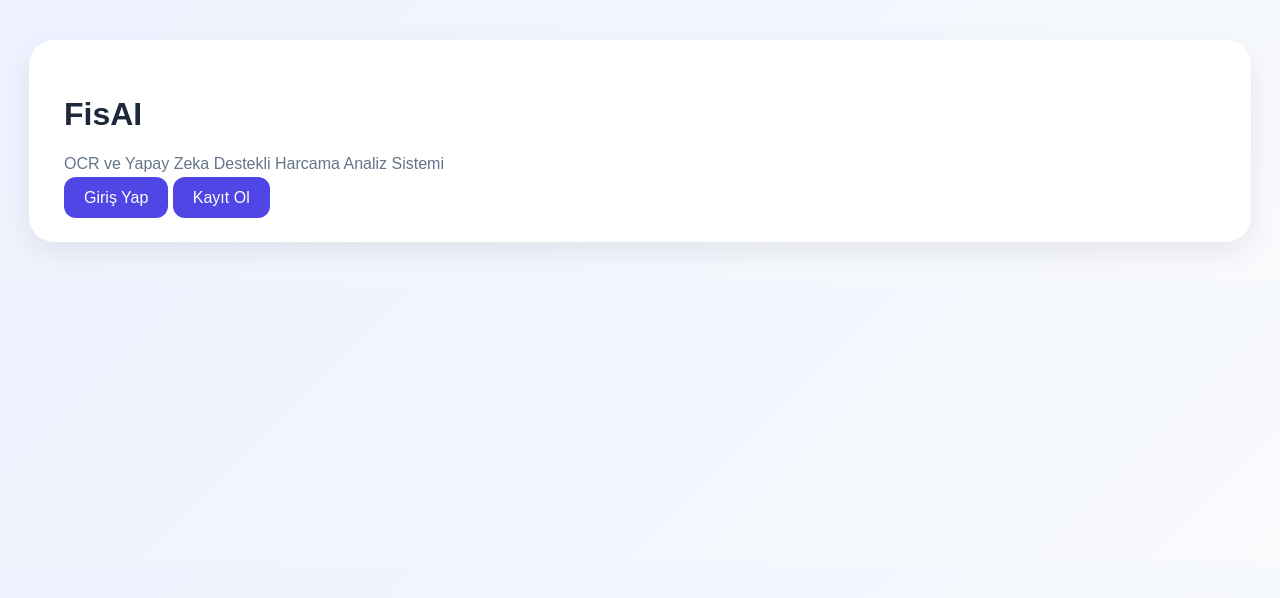
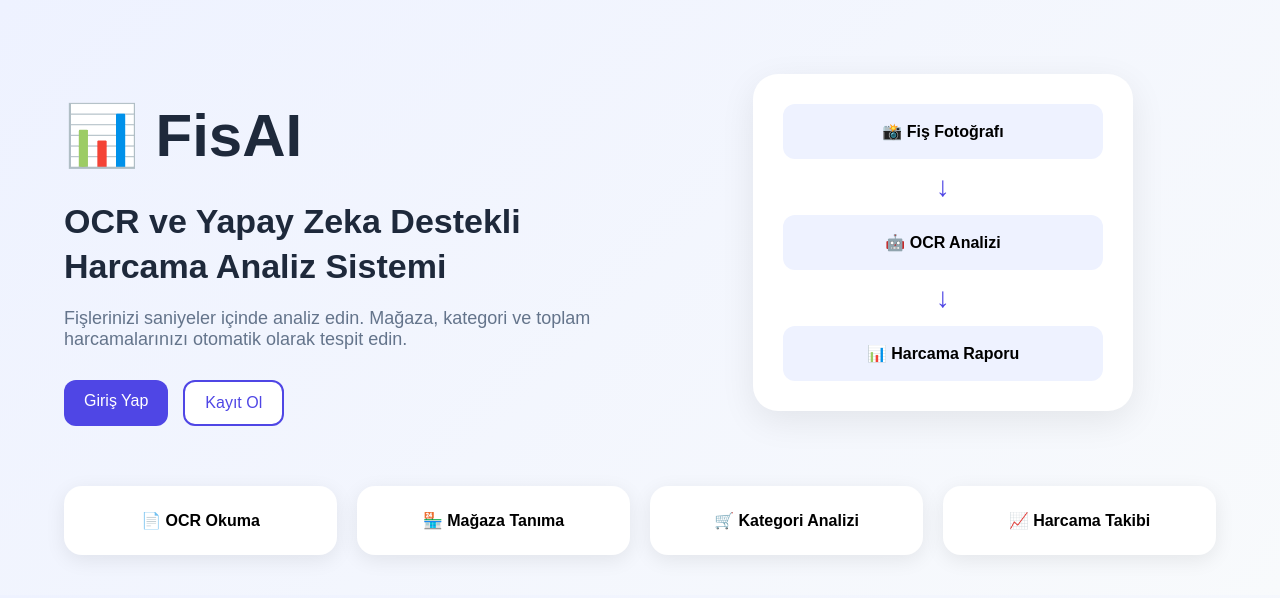
Before and after one commit to havinozvaris/fisai-web, a Flask app: page / in a window 1280 px wide. Shown: the top 598 px of the page. Run offline with Flask 3, Linux system fonts and the light colour scheme.

Commit message:
güncellendi

```diff
--- a/static/css/style.css
+++ b/static/css/style.css
@@ -350,3 +350,185 @@ UPLOAD SAYFASI
     border:1px solid #ddd;
     border-radius:12px;
 }
+
+.hero-container{
+    width:90%;
+    max-width:1200px;
+    margin:60px auto;
+    display:flex;
+    align-items:center;
+    justify-content:space-between;
+    gap:60px;
+}
+
+.hero-left{
+    flex:1;
+}
+
+.hero-left h1{
+    font-size:60px;
+    margin-bottom:10px;
+}
+
+.hero-left h2{
+    font-size:34px;
+    line-height:1.3;
+    margin-bottom:20px;
+}
+
+.hero-left p{
+    font-size:18px;
+    color:#64748b;
+    margin-bottom:30px;
+}
+
+.hero-buttons{
+    display:flex;
+    gap:15px;
+}
+
+.secondary-btn{
+    background:white;
+    color:#4f46e5;
+    border:2px solid #4f46e5;
+}
+
+.secondary-btn:hover{
+    background:#eef2ff;
+}
+
+.hero-right{
+    flex:1;
+    display:flex;
+    justify-content:center;
+}
+
+.phone-card{
+    width:320px;
+    background:white;
+    padding:30px;
+    border-radius:25px;
+    box-shadow:0 10px 35px rgba(0,0,0,.08);
+}
+
+.phone-step{
+    background:#eef2ff;
+    padding:18px;
+    border-radius:12px;
+    text-align:center;
+    font-weight:600;
+}
+
+.arrow{
+    text-align:center;
+    font-size:28px;
+    margin:12px 0;
+    color:#4f46e5;
+}
+
+.features{
+    width:90%;
+    max-width:1200px;
+    margin:40px auto;
+    display:grid;
+    grid-template-columns:repeat(4,1fr);
+    gap:20px;
+}
+
+.feature-card{
+    background:white;
+    padding:25px;
+    border-radius:18px;
+    text-align:center;
+    font-weight:600;
+    box-shadow:0 5px 20px rgba(0,0,0,.08);
+}
+
+@media(max-width:900px){
+
+    .hero-container{
+        flex-direction:column;
+        text-align:center;
+    }
+
+    .features{
+        grid-template-columns:1fr 1fr;
+    }
+
+    .hero-left h1{
+        font-size:42px;
+    }
+
+    .hero-left h2{
+        font-size:26px;
+    }
+}
+
+.auth-page{
+    min-height:100vh;
+    display:flex;
+    justify-content:center;
+    align-items:center;
+}
+
+.auth-container{
+    width:420px;
+    background:white;
+    padding:40px;
+    border-radius:24px;
+    box-shadow:0 15px 40px rgba(0,0,0,.08);
+}
+
+.auth-icon{
+    font-size:50px;
+    text-align:center;
+    margin-bottom:10px;
+}
+
+.auth-title{
+    text-align:center;
+    margin-bottom:10px;
+}
+
+.auth-subtitle{
+    text-align:center;
+    color:#64748b;
+    margin-bottom:25px;
+}
+
+.auth-container input{
+    width:100%;
+    padding:15px;
+    margin-bottom:15px;
+    border:1px solid #e5e7eb;
+    border-radius:12px;
+    box-sizing:border-box;
+}
+
+.auth-btn{
+    width:100%;
+    padding:15px;
+    background:#4f46e5;
+    color:white;
+    border:none;
+    border-radius:12px;
+    font-size:16px;
+    font-weight:600;
+    cursor:pointer;
+}
+
+.auth-btn:hover{
+    background:#3730a3;
+}
+
+.auth-footer{
+    text-align:center;
+    margin-top:20px;
+    color:#64748b;
+}
+
+.auth-footer a{
+    color:#4f46e5;
+    font-weight:600;
+    text-decoration:none;
+}
--- a/templates/index.html
+++ b/templates/index.html
@@ -2,16 +2,93 @@
 <html lang="tr">
 <head>
     <meta charset="UTF-8">
-    <title>FisAI</title>
+    <meta name="viewport" content="width=device-width, initial-scale=1.0">
+    <title>FisAI - Akıllı Fiş Analizi</title>
+
     <link rel="stylesheet" href="/static/css/style.css">
 </head>
 <body>
-    <div class="container">
-        <h1>FisAI</h1>
-        <p>OCR ve Yapay Zeka Destekli Harcama Analiz Sistemi</p>
 
-        <a href="/login" class="btn">Giriş Yap</a>
-        <a href="/register" class="btn">Kayıt Ol</a>
+<div class="hero-container">
+
+    <div class="hero-left">
+
+        <h1>📊 FisAI</h1>
+
+        <h2>
+            OCR ve Yapay Zeka Destekli
+            Harcama Analiz Sistemi
+        </h2>
+
+        <p>
+            Fişlerinizi saniyeler içinde analiz edin.
+            Mağaza, kategori ve toplam harcamalarınızı
+            otomatik olarak tespit edin.
+        </p>
+
+        <div class="hero-buttons">
+
+            <a href="/login" class="btn">
+                Giriş Yap
+            </a>
+
+            <a href="/register" class="btn secondary-btn">
+                Kayıt Ol
+            </a>
+
+        </div>
+
     </div>
+
+    <div class="hero-right">
+
+        <div class="phone-card">
+
+            <div class="phone-step">
+                📸 Fiş Fotoğrafı
+            </div>
+
+            <div class="arrow">
+                ↓
+            </div>
+
+            <div class="phone-step">
+                🤖 OCR Analizi
+            </div>
+
+            <div class="arrow">
+                ↓
+            </div>
+
+            <div class="phone-step">
+                📊 Harcama Raporu
+            </div>
+
+        </div>
+
+    </div>
+
+</div>
+
+<div class="features">
+
+    <div class="feature-card">
+        📄 OCR Okuma
+    </div>
+
+    <div class="feature-card">
+        🏪 Mağaza Tanıma
+    </div>
+
+    <div class="feature-card">
+        🛒 Kategori Analizi
+    </div>
+
+    <div class="feature-card">
+        📈 Harcama Takibi
+    </div>
+
+</div>
+
 </body>
 </html>
```
Also changed, not shown: templates/login.html (+52 -7 lines), templates/register.html (+58 -8 lines).
